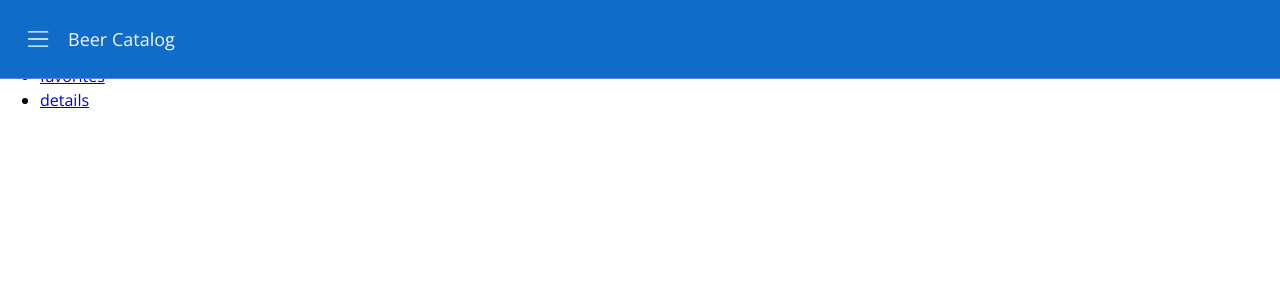
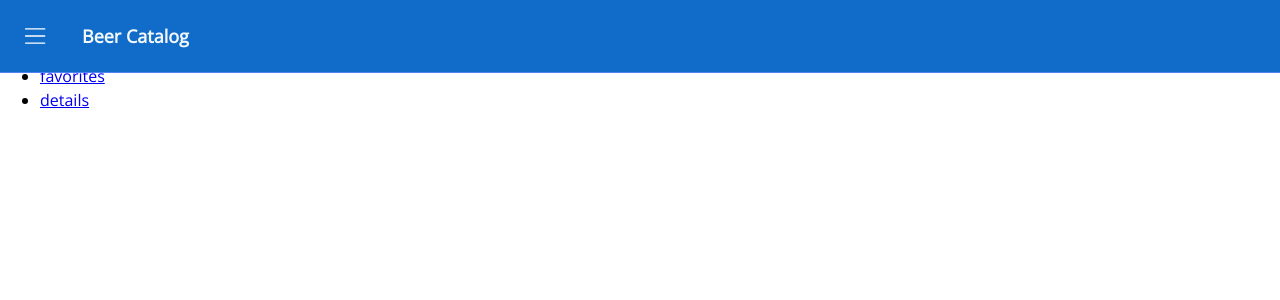
Before and after one commit to CyberSlug322/beer-catalog, a React app: page /details in a window 1280 px wide. Shown: the top 300 px of the page. Built offline with nearby package versions, Linux system fonts and the light colour scheme.

Commit message:
fix css styles

```diff
--- a/src/components/button/MenuButton.scss
+++ b/src/components/button/MenuButton.scss
@@ -5,7 +5,7 @@
     width: 32px;
     height: 32px;
     border:none;
-    margin: 13px;
+
 
     .menu-button:hover {
         background-position: -10px -83px;
--- a/src/containers/header/Header.jsx
+++ b/src/containers/header/Header.jsx
@@ -2,9 +2,9 @@ import './Header.scss'
 import React from "react";
 import {MenuButton} from '../../components/button/MenuButton.jsx';
 import './Header.scss'
-export const Header = ({headerElementClassName}) => (
-    <header className={`header ${headerElementClassName} font-size-h1`}>
+export const Header = ({className}) => (
+    <header className={`header ${className} `}>
       <MenuButton/>
-      <label className='header-text'>Beer Catalog </label>
+      <label className='header__title font-h1'>Beer Catalog </label>
     </header>
 );
--- a/src/containers/header/Header.scss
+++ b/src/containers/header/Header.scss
@@ -3,8 +3,16 @@
 .header {
     background-color: var(--app-sidebar-color);
     box-shadow: 0 0 0 1px var(--primary-color);
-    font-size: medium;
     width: 100%;
-    padding: 10px;
+    padding: 20px;
     color: var(--light-font-color);
+
+    display: flex;
+    flex-direction: row;
+    justify-content: flex-start;
+    align-items: center;
+
     }
+.header__title {
+    margin-left: 30px;
+}
--- a/src/containers/layout/Layout.jsx
+++ b/src/containers/layout/Layout.jsx
@@ -4,8 +4,8 @@ import {Header} from "../header/Header.jsx";
 import './Layout.scss'
 
 export const Layout = ({children}) => (
-  <div className="Layout">
-    <Header headerElementClassName={"layout__header"}/>
+  <div className="layout">
+    <Header className="layout__header"/>
     {children}
   </div>
 );
--- a/src/containers/layout/Layout.scss
+++ b/src/containers/layout/Layout.scss
@@ -1,10 +1,7 @@
 .layout {
+  .layout__header {
+    position: fixed;
+
+  }
 
 }
-.layout__header {
-  position: fixed;
-  display: flex;
-  flex-direction: row;
-  justify-content: flex-start;
-  align-items: center;
-}
--- a/src/styles/_variables.css
+++ b/src/styles/_variables.css
@@ -22,8 +22,12 @@
 
 .font-link {
   font-family: 'Open Sans', sans-serif;
+  font-weight: lighter;
+  font-size: medium;
 }
 
-.font-size-h1 {
+.font-h1 {
+  font-family: 'Open Sans', sans-serif;
+  font-weight: bold;
   font-size: large;
 }
```
